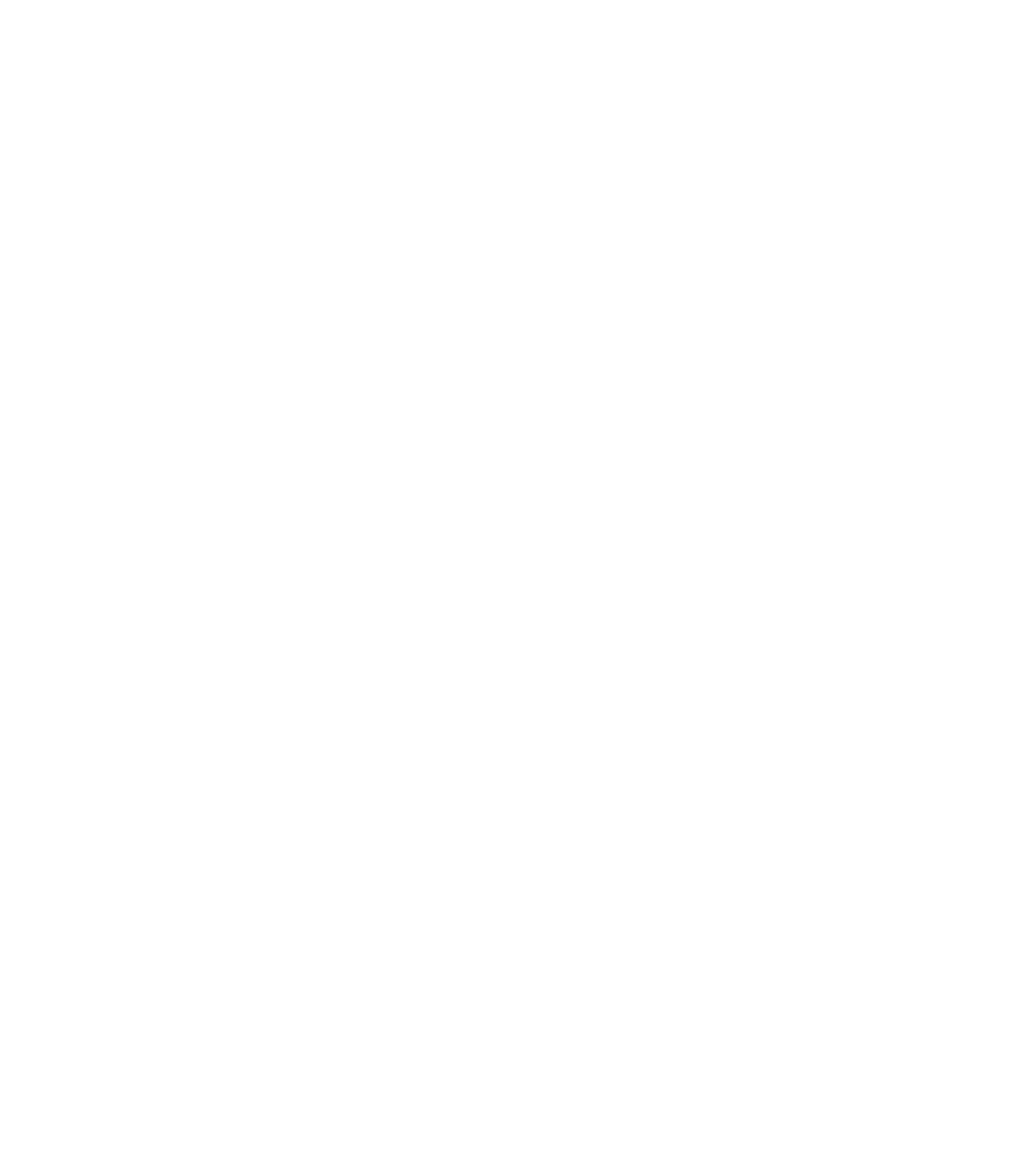
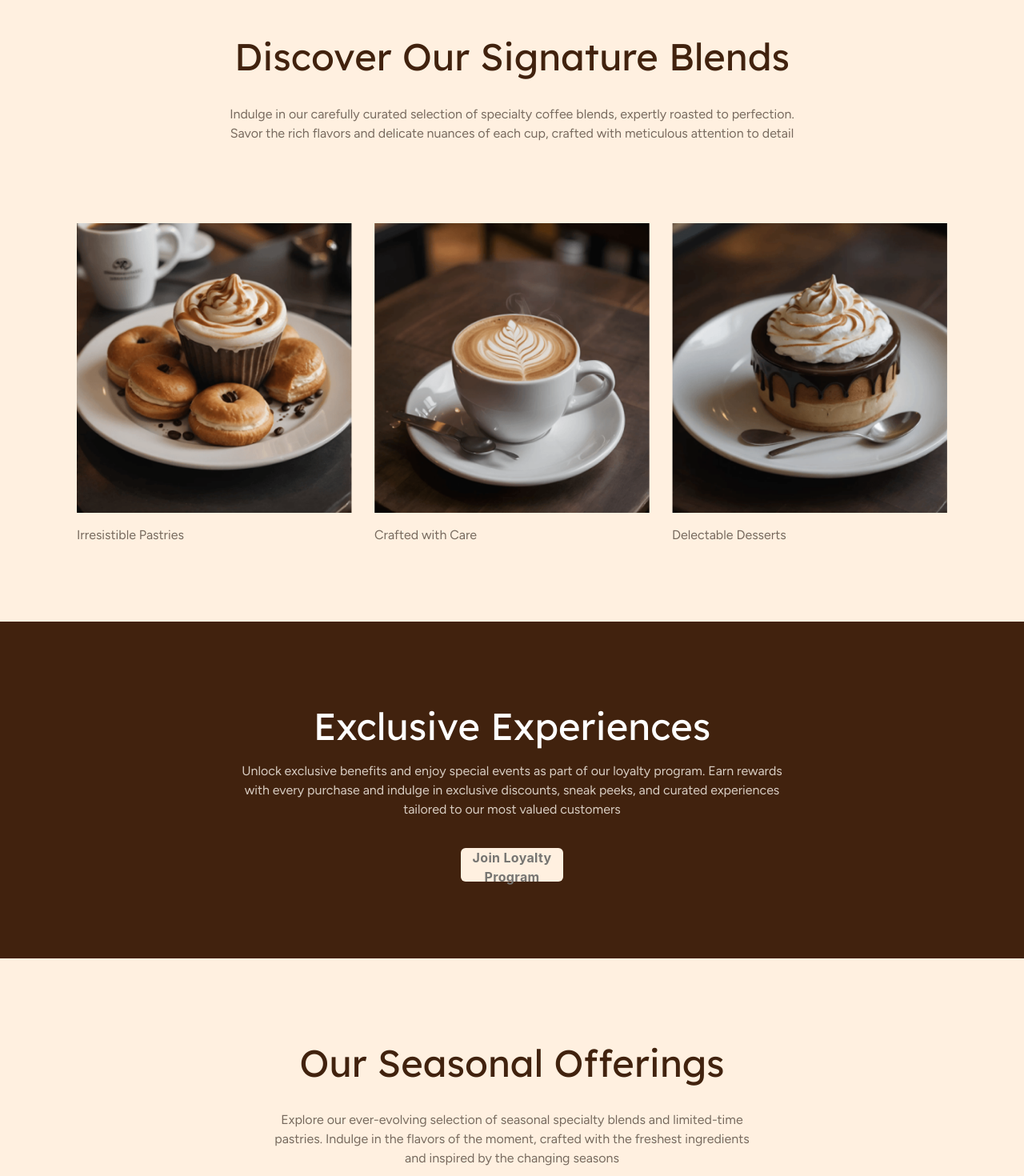
Before and after one commit to faoroj/Java-Spot, a React (Vite) app in the folder JavaSpot/: page / in a window 1280 px wide. Shown: the part 860-2330 px from the top of the page at 80% size. Before the commit the page ends 800 px from the top, so only its background shows below. Built offline with nearby package versions, Linux system fonts and the light colour scheme.

Commit message:
SignatureBlends Page, Exclusive Experiences, Seasonal Offerings

```diff
--- a/JavaSpot/src/App.jsx
+++ b/JavaSpot/src/App.jsx
@@ -9,24 +9,24 @@
          <Hero />
       </section>
 
-      <section className="">
+      <section className="padding-x padding-y bg-secondary">
          <SignatureBlends />
       </section>
 
-      <section className="">
-         <Discover />
-      </section>
-
-      <section className="">
+      <section className="padding-x padding-y bg-primary">
          <Experiences />
       </section>
 
-      <section className="">
+      <section className="padding-x padding-y bg-secondary">
          <Offerings />
       </section>
 
       <section className="">
          <Welcome />
+      </section>
+
+      <section className="">
+         <Discover />
       </section>
 
       <section className="">
--- a/JavaSpot/src/sections/experiences.jsx
+++ b/JavaSpot/src/sections/experiences.jsx
@@ -2,9 +2,19 @@
 
 const experiences = () => {
   return (
-    <div>
+    <section className ="max-container">
 
-    </div>
+      <div className="flex justify-center flex-col items-center">
+        <h1 className="text-[47px] font-lexend text-center text-white">Exclusive Experiences</h1>
+        <p className="text-[16px] font-figtree max-w-[700px] mt-2 text-center text-[#D9CEC3]">
+          Unlock exclusive benefits and enjoy special events as part of our loyalty program.
+          Earn rewards with every purchase and indulge in exclusive discounts, sneak peeks,
+          and curated experiences tailored to our most valued customers
+        </p>
+        <button type="button" className='custom__button__bevel mt-9'>Join Loyalty Program</button>
+      </div>
+
+    </section>
   )
 }
 
--- a/JavaSpot/src/sections/offerings.jsx
+++ b/JavaSpot/src/sections/offerings.jsx
@@ -2,9 +2,19 @@
 
 const offerings = () => {
   return (
-    <div>
+    <section className="max-container">
 
-    </div>
+      <div className="flex justify-center items-center flex-col">
+        <h1 className="text-[47px] font-lexend text-center text-primary">Our Seasonal Offerings</h1>
+        <p className="text-[16px] font-figtree max-w-[600px] mt-6 text-center text-lighterBrown">
+          Explore our ever-evolving selection of seasonal specialty blends and limited-time pastries.
+          Indulge in the flavors of the moment, crafted with the freshest ingredients and inspired by the changing seasons
+        </p>
+      </div>
+
+
+
+    </section>
   )
 }
 
--- a/JavaSpot/src/sections/signatureblends.jsx
+++ b/JavaSpot/src/sections/signatureblends.jsx
@@ -1,10 +1,33 @@
 import React from 'react'
+import { SignatureBlends } from '../constants'
 
 const signatureblends = () => {
   return (
-    <div>
+    <section className='max-container'>
 
-    </div>
+      <div className="flex justify-center items-center flex-col">
+        <h1 className="text-[47px] font-lexend text-center text-primary">Discover Our Signature Blends</h1>
+        <p className="text-[16px] font-figtree max-w-[750px] mt-6 text-center text-lighterBrown">Indulge in our carefully curated selection of specialty coffee blends,
+          expertly roasted to perfection. Savor the rich flavors and delicate nuances of each cup,
+          crafted with meticulous attention to detail
+        </p>
+      </div>
+
+      <div className="flex flex-row justify-between gap-7 mt-[100px]">
+      {SignatureBlends.map((blend, i) => (
+
+        <div key={i}>
+          <img src={blend.image} alt={blend.text} />
+          <p className="mt-4 font-figtree text-[16px] text-lighterBrown">{blend.text}</p>
+        </div>
+
+      ))}
+      </div>
+
+
+
+
+    </section>
   )
 }
 
```
